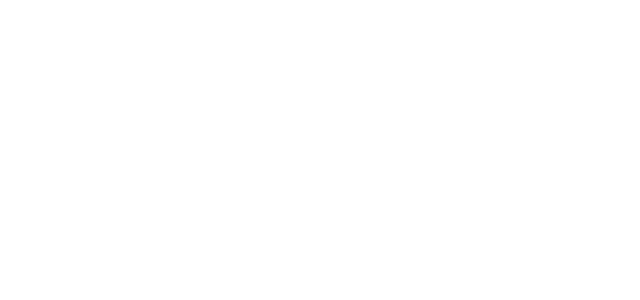
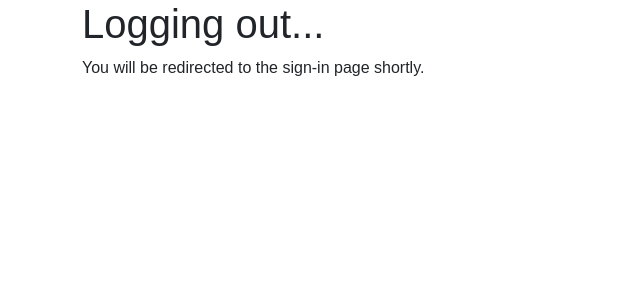
Before and after one commit to mvajhi/internet-engineering, a React (Vite) app in the folder CA4/front/: page /logout in a window 1280 px wide. Before the commit this address had no page. Shown: the top 300 px of the page, without its empty margins (0-640 px from the left). Built offline with nearby package versions, Linux system fonts and the light colour scheme; no server answers; a web font is replaced by a local one.

Commit message:
Feat: Add Logout component and integrate into routing

```diff
--- a/CA4/front/src/App.jsx
+++ b/CA4/front/src/App.jsx
@@ -3,6 +3,8 @@
 import 'bootstrap/dist/css/bootstrap.min.css';
 import SignIn from './pages/SignIn';
 import SignUp from './pages/SignUp';
+import User from './pages/User';
+import Logout from './pages/Logout';
 import HomePage from "./pages/HomePage.jsx";
 
 
@@ -12,6 +14,7 @@
       <Routes>
         <Route path="/signin" element={<SignIn />} />
         <Route path="/signup" element={<SignUp />} />
+        <Route path="/logout" element={<Logout />} />
         <Route path="/homepage" element={<HomePage />} />
         <Route path="/" element={<SignIn />} />
       </Routes>
--- /dev/null
+++ b/CA4/front/src/pages/Logout.jsx
@@ -0,0 +1,25 @@
+import React, { useState, useEffect } from 'react';
+import { useNavigate, Link } from 'react-router-dom';
+import axios from "axios";
+
+
+const Logout = () => {
+  const navigate = useNavigate();
+  const handleLogout = async () => {
+    await axios.post("/api/users/logout");
+    navigate("/signin");
+  };
+
+  useEffect(() => {
+    handleLogout();
+  }, []);
+
+  return (
+    <div className="container">
+      <h1>Logging out...</h1>
+      <p>You will be redirected to the sign-in page shortly.</p>
+    </div>
+  );
+};
+
+export default Logout;
```
